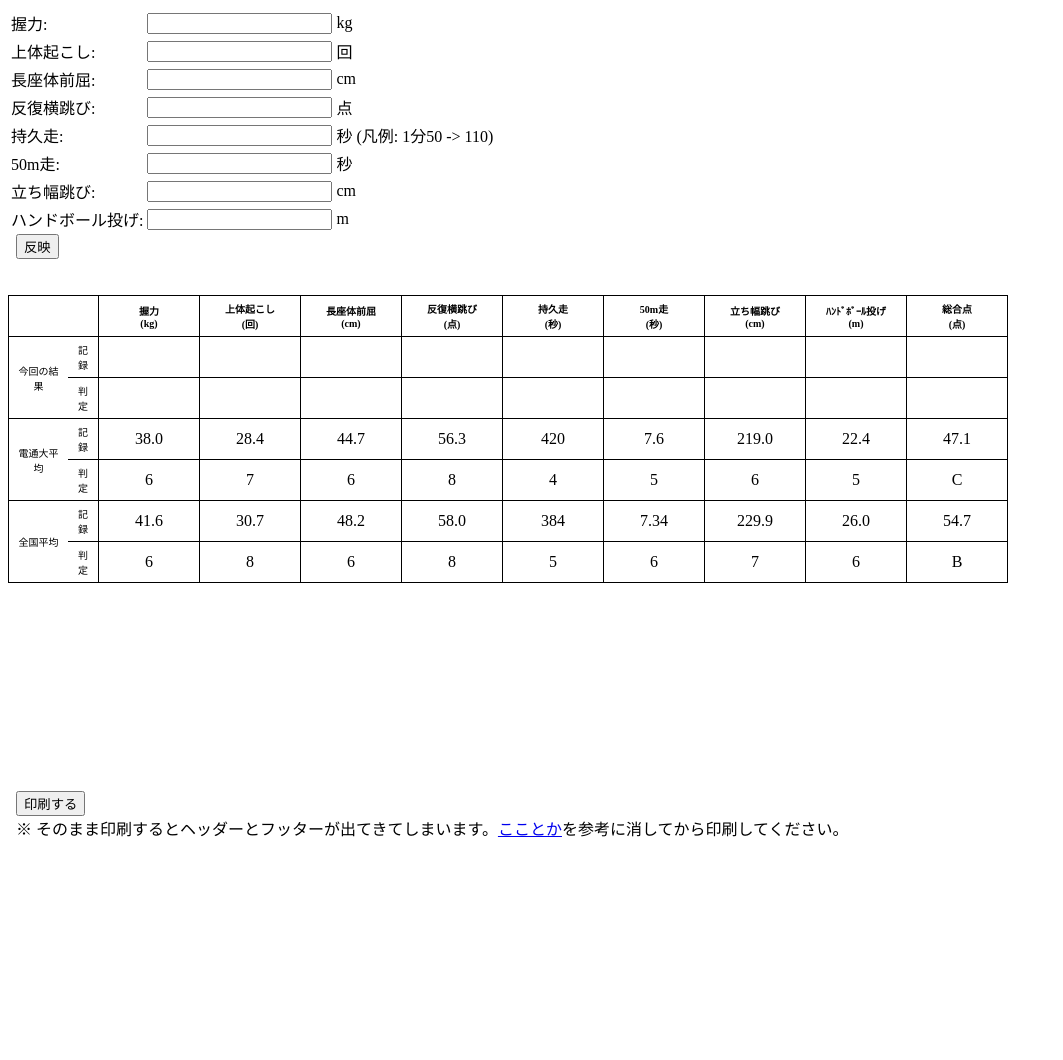
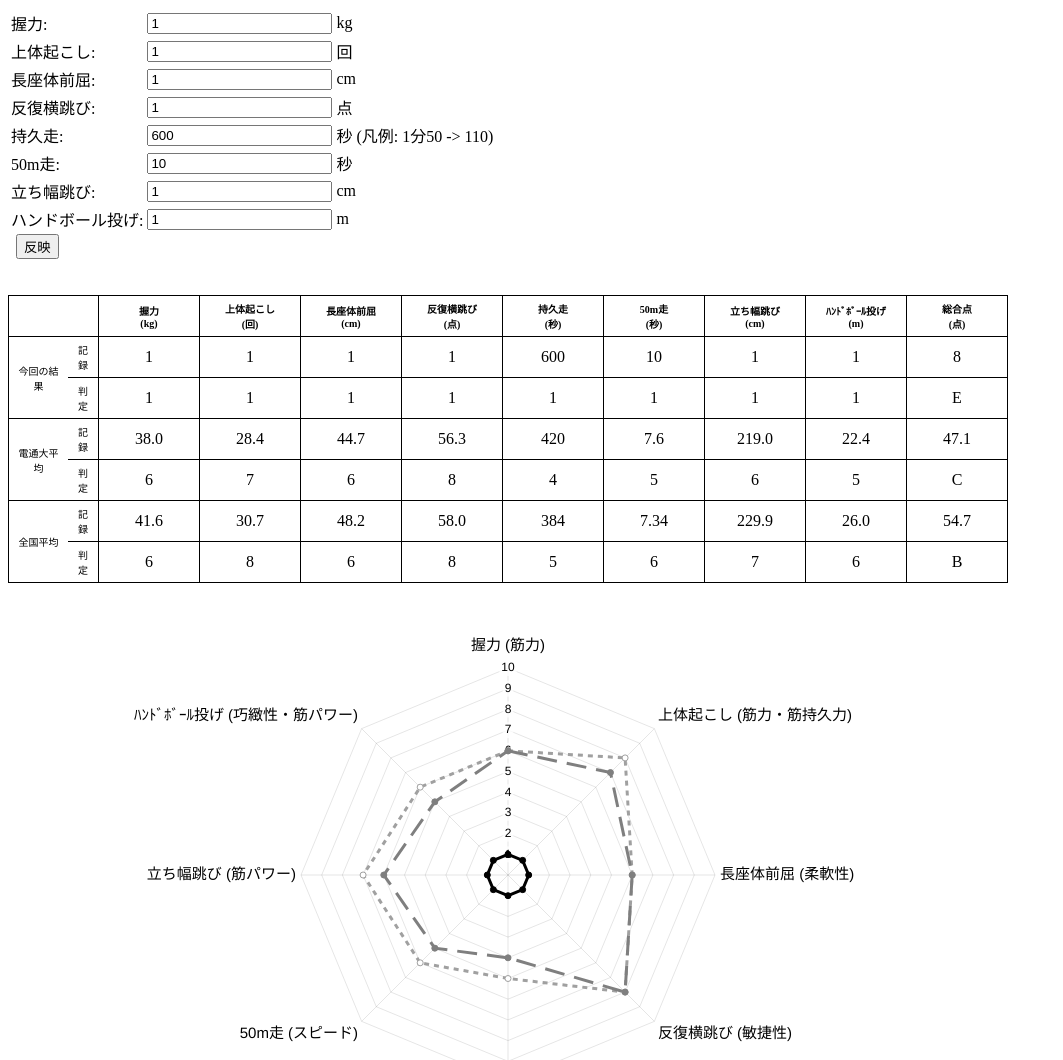
Before and after one commit to anotherhollow1125/taiiku_report, a plain HTML site: page index.html in a window 1280 px wide. Shown: the top 1060 px of the page, without its empty margins (0-1063 px from the left). Before the commit the page ends 848 px from the top, so only its background shows below. Drawn offline with nearby package versions, Linux system fonts and the light colour scheme.

Commit message:
バリデーションチェック導入 他

```diff
--- a/index.html
+++ b/index.html
@@ -62,14 +62,14 @@
     <div class="no-print">
     <table class="form">
         <tbody>
-            <tr><td>握力:</td><td><input type="number" class="data" name="gripStrength" /></td><td>kg</td></tr>
-            <tr><td>上体起こし:</td><td><input type="number" class="data" name="sittingUp" /></td><td>回</td></tr>
-            <tr><td>長座体前屈:</td><td><input type="number" class="data" name="longSeatFlexion" /></td><td>cm</td></tr>
-            <tr><td>反復横跳び:</td><td><input type="number" class="data" name="repeatedLateralJump" /></td><td>点</td></tr>
-            <tr><td>持久走:</td><td><input type="number" class="data" name="endurance" /></td><td>秒 (凡例: 1分50 -> 110)</td></tr>
-            <tr><td>50m走:</td><td><input type="number" class="data" name="running50m" /></td><td>秒</td></tr>
-            <tr><td>立ち幅跳び:</td><td><input type="number" class="data" name="standingWidthJump" /></td><td>cm</td></tr>
-            <tr><td>ハンドボール投げ:</td><td><input type="number" class="data" name="handballThrow" /></td><td>m</td></tr>
+            <tr><td>握力:</td><td><input type="number" class="data" name="gripStrength" value="1"/></td><td>kg</td></tr>
+            <tr><td>上体起こし:</td><td><input type="number" class="data" name="sittingUp" value="1"/></td><td>回</td></tr>
+            <tr><td>長座体前屈:</td><td><input type="number" class="data" name="longSeatFlexion" value="1"/></td><td>cm</td></tr>
+            <tr><td>反復横跳び:</td><td><input type="number" class="data" name="repeatedLateralJump" value="1"/></td><td>点</td></tr>
+            <tr><td>持久走:</td><td><input type="number" class="data" name="endurance" value="600"/></td><td>秒 (凡例: 1分50 -> 110)</td></tr>
+            <tr><td>50m走:</td><td><input type="number" class="data" name="running50m" value="10"/></td><td>秒</td></tr>
+            <tr><td>立ち幅跳び:</td><td><input type="number" class="data" name="standingWidthJump" value="1"/></td><td>cm</td></tr>
+            <tr><td>ハンドボール投げ:</td><td><input type="number" class="data" name="handballThrow" value="1"/></td><td>m</td></tr>
         </tbody>
     </table>
     &nbsp;&nbsp;<button id="showResult">反映</button>
@@ -196,6 +196,7 @@ let myRadar,
         handballThrow: [13, 16, 19, 22, 25, 28, 31, 34, 37]
     };
 document.querySelector("#showResult").addEventListener("click", function(){
+    try{
     ipts = document.querySelectorAll("input.data");
     let records = [],
         scores = [],
@@ -208,6 +209,7 @@ document.querySelector("#showResult").addEventListener("click", function(){
             name = ipt.getAttribute("name");
         let border = borders[name];
         if(name == "running50m") record = Math.round(record*10)/10;
+        if(!record || record < 0) throw "InvalidNum";
         records.push(record);
         recordTds[j].textContent = record;
         for(let i=0;i < 8;i++) {
@@ -229,6 +231,10 @@ document.querySelector("#showResult").addEventListener("click", function(){
     });
 
     if(canvas && ctx) showRader(canvas, container, ctx, scores);
+    } catch(e) {
+        console.log(e);
+        return;
+    }
 }, false);
 
 Chart.pluginService.register({
@@ -244,7 +250,15 @@ function showRader(canvas, container, ctx, scores){
     let config = {
         type: 'radar',
         data: {
-            labels: ["握力\n(筋力)", "上体起こし\n(筋力・筋持久力)", "長座体前屈\n(柔軟性)", "反復横跳び\n(敏捷性)", "持久走\n(全身持久力)", "50m走\n(スピード)", "立ち幅跳び\n(筋パワー)", "ﾊﾝﾄﾞﾎﾞｰﾙ投げ\n(巧緻性・筋パワー)"],
+            labels: ["握力\n(筋力)"
+                    ,"上体起こし\n(筋力・筋持久力)"
+                    ,"長座体前屈\n(柔軟性)"
+                    ,"反復横跳び\n(敏捷性)"
+                    ,"持久走\n(全身持久力)"
+                    ,"50m走\n(スピード)"
+                    ,"立ち幅跳び\n(筋パワー)"
+                    ,"ﾊﾝﾄﾞﾎﾞｰﾙ投げ\n(巧緻性・筋パワー)"
+                    ],
             datasets: [{
                 label: "今回の結果",
                 backgroundColor: "rgba(255, 255, 255, 0)",
@@ -306,6 +320,8 @@ function showRader(canvas, container, ctx, scores){
     myRadar = new Chart(canvas, config);
 }
 
+document.querySelector("#showResult").click();
+
 }, false);
     </script>
 </body>
```
